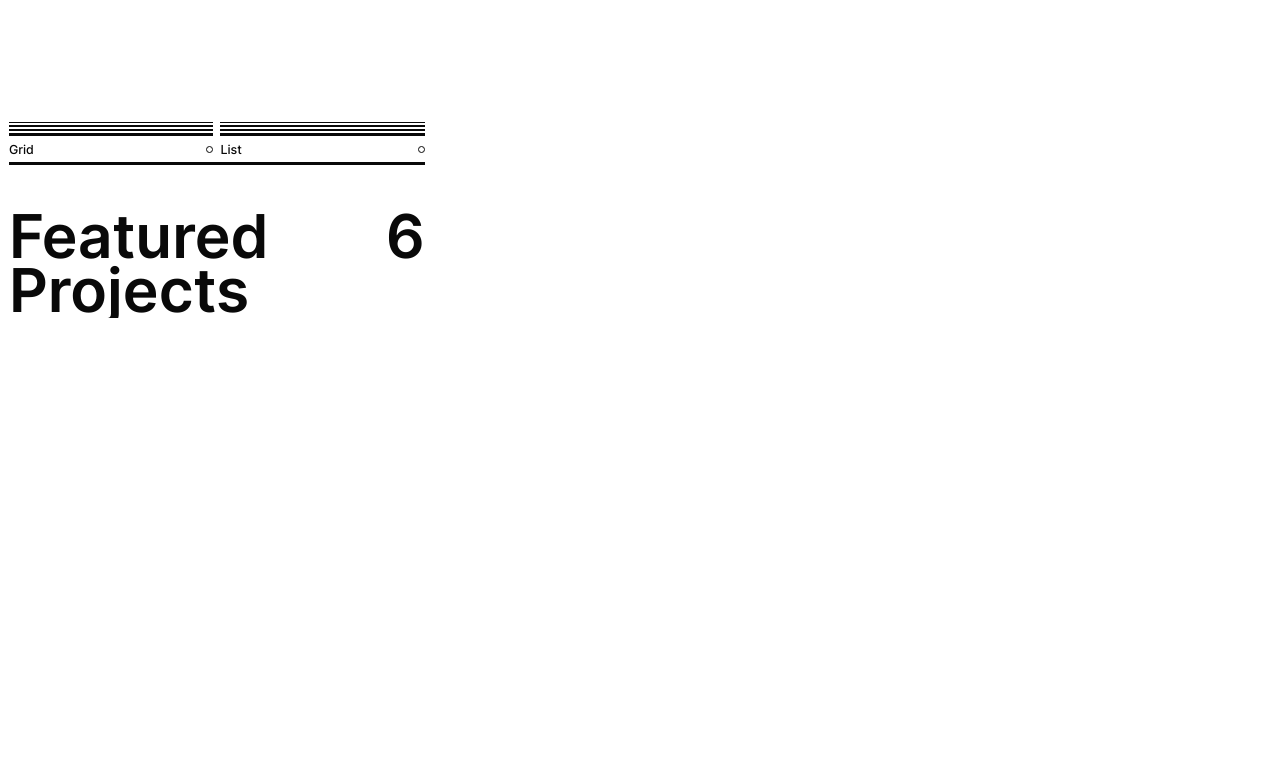
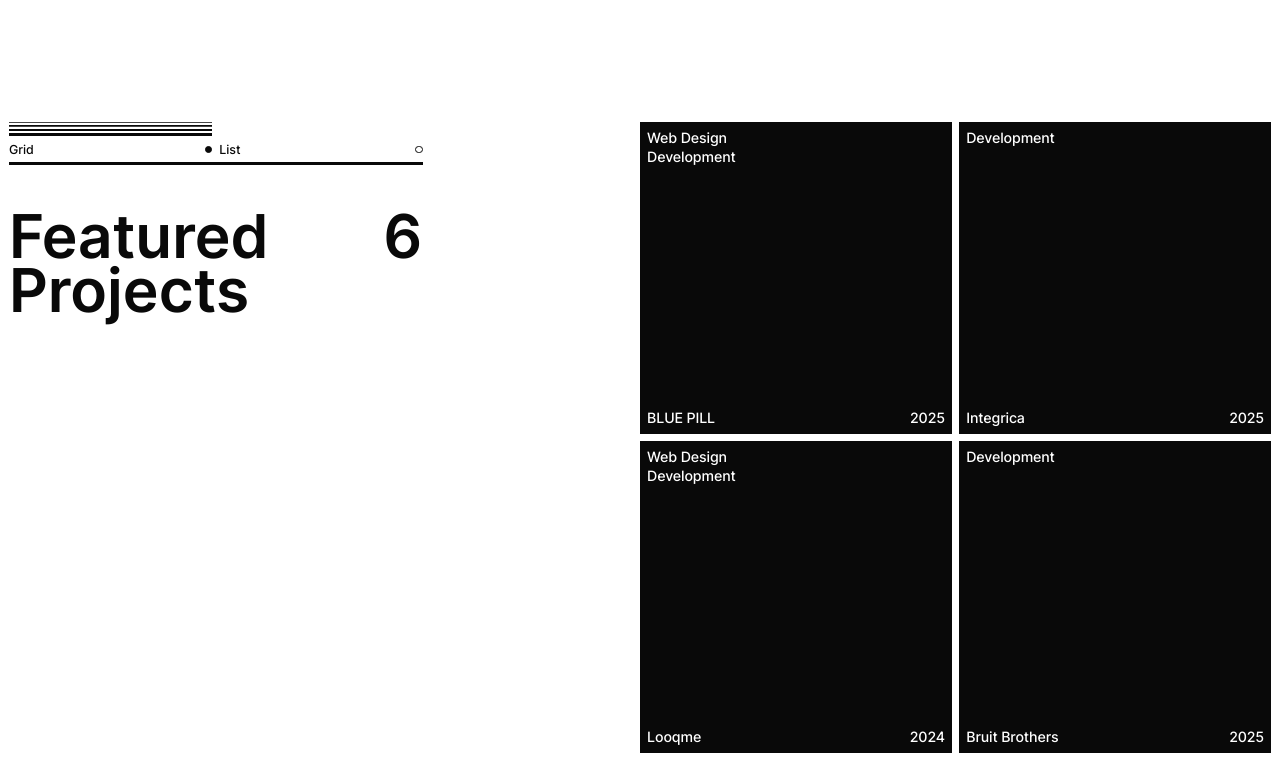
Before and after one commit to andrii-sivtsov/andrii-sivtsov-web-site, a Next.js app: page / in a window 1280 px wide. Shown: the part 820-1578 px from the top of the page. Before the commit the page ends 1138 px from the top, so only its background shows below. Built offline with nearby package versions, Linux system fonts and the light colour scheme.

Commit message:
home edits

```diff
--- /dev/null
+++ b/components/ui/GridListCard.tsx
@@ -0,0 +1,37 @@
+import { clsx } from '@/lib/utils'
+import styles from './gridlistcard.module.scss'
+
+interface GridListCardProps {
+	title: string
+	year: string
+	services: string[]
+	view: 'grid' | 'list'
+}
+
+export default function GridListCard({
+	title,
+	year,
+	services,
+	view,
+}: GridListCardProps) {
+	return (
+		<article
+			className={clsx(
+				'project-card',
+				styles['grid-list-card'],
+				view === 'list' && styles['is--list']
+			)}
+		>
+			<div className={styles['grid-list-card_content']}>
+				<p>{title}</p>
+				<p>{year}</p>
+			</div>
+
+			<div className={styles['grid-list-card_services']}>
+				{services.map((service, i) => (
+					<p key={i}>{service}</p>
+				))}
+			</div>
+		</article>
+	)
+}
--- a/components/ui/Tab.module.scss
+++ b/components/ui/Tab.module.scss
@@ -15,6 +15,7 @@
 .tab_line-4 {
 	width: 100%;
 	background-color: var(--black);
+	clip-path: inset(100% 0 0 0);
 }
 
 .tab_line-1 {
@@ -47,4 +48,9 @@
 	border-radius: 50%;
 	background-color: rgba(0, 0, 0, 0);
 	border: em(2) solid var(--black);
+	transition: background-color 0.3s ease-in-out;
 }
+
+.tab_icon.is--active {
+	background-color: var(--black);
+}
--- a/components/ui/Tab.tsx
+++ b/components/ui/Tab.tsx
@@ -1,3 +1,6 @@
+import { useIsomorphicLayoutEffect } from '@/lib/hooks/useIsomorphicLayoutEffect'
+import { gsap } from 'gsap'
+import { useRef } from 'react'
 import styles from './Tab.module.scss'
 
 interface TabProps {
@@ -7,6 +10,35 @@ interface TabProps {
 }
 
 export default function Tab({ label, isActive = false, onClick }: TabProps) {
+	const lineRefs = useRef<(HTMLDivElement | null)[]>([])
+	const iconRef = useRef<HTMLDivElement | null>(null)
+
+	useIsomorphicLayoutEffect(() => {
+		if (lineRefs.current.length === 0) return
+
+		const lines = [...lineRefs.current]
+			.reverse()
+			.filter(Boolean) as HTMLDivElement[]
+
+		const tl = gsap.timeline()
+
+		if (isActive) {
+			tl.to(lines, {
+				clipPath: 'inset(0 0 0 0)',
+				duration: 0.3,
+				stagger: 0.03,
+				ease: 'power2.out',
+			})
+		} else {
+			tl.to(lines, {
+				clipPath: 'inset(100% 0 0 0)',
+				duration: 0.25,
+				stagger: 0.02,
+				ease: 'power1.in',
+			})
+		}
+	}, [isActive])
+
 	return (
 		<button
 			className={styles.tab}
@@ -14,13 +46,22 @@ export default function Tab({ label, isActive = false, onClick }: TabProps) {
 			aria-selected={isActive}
 			onClick={onClick}
 		>
-			<div className={styles['tab_line-1']}></div>
-			<div className={styles['tab_line-2']}></div>
-			<div className={styles['tab_line-3']}></div>
-			<div className={styles['tab_line-4']}></div>
+			{[1, 2, 3, 4].map((n, i) => (
+				<div
+					key={n}
+					ref={el => (lineRefs.current[i] = el)}
+					className={styles[`tab_line-${n}`]}
+				/>
+			))}
+
 			<div className={styles['tab_content']}>
 				<div className='text-14px'>{label}</div>
-				<div className={styles['tab_icon']}></div>
+				<div
+					ref={iconRef}
+					className={`${styles['tab_icon']} ${
+						isActive ? styles['is--active'] : ''
+					}`}
+				></div>
 			</div>
 		</button>
 	)
--- /dev/null
+++ b/components/ui/gridlistcard.module.scss
@@ -0,0 +1,68 @@
+@import '../../styles/mixins.scss';
+
+.grid-list-card {
+	width: 100%;
+	display: flex;
+	position: relative;
+	flex-direction: column-reverse;
+	align-items: start;
+	justify-content: space-between;
+	gap: em(8);
+	aspect-ratio: 1/1;
+	color: var(--white);
+	padding: em(8);
+	transition: color 0.3s ease, background 0.3s ease;
+
+	&::after {
+		content: '';
+		width: 100%;
+		height: 100%;
+		position: absolute;
+		left: 0;
+		bottom: 0;
+		z-index: -1;
+		background-color: var(--black);
+		transition: height 0.3s ease-in-out;
+	}
+
+	&.is--list {
+		flex-direction: row;
+		justify-content: space-between;
+		align-items: center;
+		aspect-ratio: auto;
+		color: var(--black);
+		padding: em(1) 0;
+	}
+
+	&.is--list::after {
+		height: 1px;
+	}
+
+	&.is--list .grid-list-card_services {
+		display: flex;
+		flex-direction: row;
+		justify-content: space-between;
+		align-items: center;
+	}
+
+	&.is--list .grid-list-card_content {
+		display: contents;
+	}
+
+	&.is--list > * {
+		flex: 1;
+	}
+
+	&.is--list p {
+		flex: 1;
+		width: 100%;
+	}
+}
+
+.grid-list-card_content {
+	width: 100%;
+	display: flex;
+	flex-direction: row;
+	align-items: center;
+	justify-content: space-between;
+}
--- /dev/null
+++ b/data/projects.ts
@@ -0,0 +1,32 @@
+export const projects = [
+	{
+		title: 'BLUE PILL',
+		year: '2025',
+		services: ['Web Design', 'Development'],
+	},
+	{
+		title: 'Integrica',
+		year: '2025',
+		services: ['Development'],
+	},
+	{
+		title: 'Looqme',
+		year: '2024',
+		services: ['Web Design', 'Development'],
+	},
+	{
+		title: 'Bruit Brothers',
+		year: '2025',
+		services: ['Development'],
+	},
+	{
+		title: 'Bruit Brothers',
+		year: '2025',
+		services: ['Development'],
+	},
+	{
+		title: 'Bruit Brothers',
+		year: '2025',
+		services: ['Development'],
+	},
+]
--- /dev/null
+++ b/lib/hooks/useIsomorphicLayoutEffect.ts
@@ -0,0 +1,4 @@
+import { useEffect, useLayoutEffect } from 'react'
+
+export const useIsomorphicLayoutEffect =
+	typeof window !== 'undefined' ? useLayoutEffect : useEffect
--- a/package.json
+++ b/package.json
@@ -10,6 +10,7 @@
   },
   "dependencies": {
     "clsx": "^2.1.1",
+    "gsap": "npm:@gsap/shockingly@^3.12.7",
     "next": "15.2.4",
     "react": "^19.0.0",
     "react-dom": "^19.0.0"
--- a/styles/globals.scss
+++ b/styles/globals.scss
@@ -17,11 +17,11 @@
 html,
 body {
 	max-width: 100vw;
-	overflow-x: hidden;
 	@include responsive-font;
 	font-family: 'Inter', sans-serif;
 	font-weight: 500;
 	line-height: 1.3;
+	letter-spacing: -0.01em;
 }
 
 body {
@@ -41,7 +41,6 @@ button {
 }
 
 .main-wrapper {
-	overflow: hidden;
 }
 
 .container {
@@ -89,10 +88,12 @@ h6 {
 
 .text-14px {
 	font-size: em(14);
+	letter-spacing: 0;
 }
 
 .text-68px {
 	font-size: em(68);
 	line-height: 0.9;
 	font-weight: 600;
+	letter-spacing: 0;
 }
--- a/views/home/Home.tsx
+++ b/views/home/Home.tsx
@@ -1,11 +1,46 @@
 import Header from '@/components/layouts/Header'
 import PageGrid from '@/components/layouts/PageGrid'
-import { clsx } from '@/lib/utils'
+import GridListCard from '@/components/ui/GridListCard'
+import Tab from '@/components/ui/Tab'
+import styles from '@/views/home/home.module.scss'
+import gsap from 'gsap'
+import Flip from 'gsap/Flip'
 import Head from 'next/head'
-import styles from '@/views/home/home.module.scss'
-import Tab from '@/components/ui/Tab'
+import { useLayoutEffect, useRef, useState } from 'react'
+import { projects } from '../../data/projects'
+import { clsx } from '../../lib/utils'
+
+gsap.registerPlugin(Flip)
 
 export default function Home() {
+	const [activeTab, setActiveTab] = useState<'grid' | 'list'>('grid')
+	const [pendingTab, setPendingTab] = useState<'grid' | 'list'>('grid')
+	const flipState = useRef<Flip.FlipState | null>(null)
+
+	// 📦 Сохраняем состояние до смены layout
+	const handleTabChange = (next: 'grid' | 'list') => {
+		flipState.current = Flip.getState(['.cases_list', '.project-card'])
+		setPendingTab(next)
+	}
+
+	// 🌀 Применяем Flip после DOM обновления
+	useLayoutEffect(() => {
+		if (!flipState.current) return
+
+		setActiveTab(pendingTab)
+
+		requestAnimationFrame(() => {
+			Flip.from(flipState.current!, {
+				duration: 0.6,
+				ease: 'power2.inOut',
+				stagger: 0.03,
+				absolute: true,
+				scale: true,
+			})
+			flipState.current = null
+		})
+	}, [pendingTab])
+
 	return (
 		<>
 			<Head>
@@ -33,28 +68,40 @@ export default function Home() {
 						</PageGrid>
 					</div>
 				</section>
+
 				<section className={styles['section_cases']}>
 					<div className='container'>
-						<PageGrid>
+						<PageGrid className={styles['cases_wrapper']}>
 							<div className={styles['cases_intro']}>
 								<div className={styles['cases_tabs']}>
 									<Tab
 										label='grid'
-										isActive={true}
-										onClick={() => console.log('Grid clicked')}
+										isActive={activeTab === 'grid'}
+										onClick={() => handleTabChange('grid')}
 									/>
 									<Tab
 										label='list'
-										isActive={false}
-										onClick={() => console.log('List clicked')}
+										isActive={activeTab === 'list'}
+										onClick={() => handleTabChange('list')}
 									/>
 								</div>
 								<div className={styles['cases_title']}>
 									<h2 className='text-68px'>Featured Projects</h2>
-									<span className='text-68px'>6</span>
+									<span className='text-68px'>{projects.length}</span>
 								</div>
 							</div>
-							<div className={styles['cases_list']}></div>
+
+							<div
+								className={clsx(
+									'cases_list', // 👈 обязательно как обычный класс
+									styles['cases_list'],
+									activeTab === 'list' && styles['is--list']
+								)}
+							>
+								{projects.map((project, i) => (
+									<GridListCard key={i} {...project} view={activeTab} />
+								))}
+							</div>
 						</PageGrid>
 					</div>
 				</section>
--- a/views/home/home.module.scss
+++ b/views/home/home.module.scss
@@ -11,11 +11,19 @@
 	align-self: end;
 }
 
+.cases_wrapper {
+	position: relative;
+}
+
 .cases_intro {
 	grid-column: 1 / 3;
 	display: flex;
 	flex-direction: column;
 	gap: em(50);
+	position: sticky;
+	top: em(50);
+	left: 0;
+	align-self: start;
 }
 
 .cases_tabs {
@@ -34,5 +42,15 @@
 }
 
 .cases_list {
-	grid-column: 4 / 6;
+	align-self: start;
+	grid-column: 4 / end;
+	display: grid;
+	grid-template-columns: repeat(2, 1fr);
+	gap: em(8);
+
+	&.is--list {
+		display: flex;
+		flex-direction: column;
+		gap: 0;
+	}
 }
```
Also changed, not shown: 2 other files (tests, documents, lock files or other folders).
